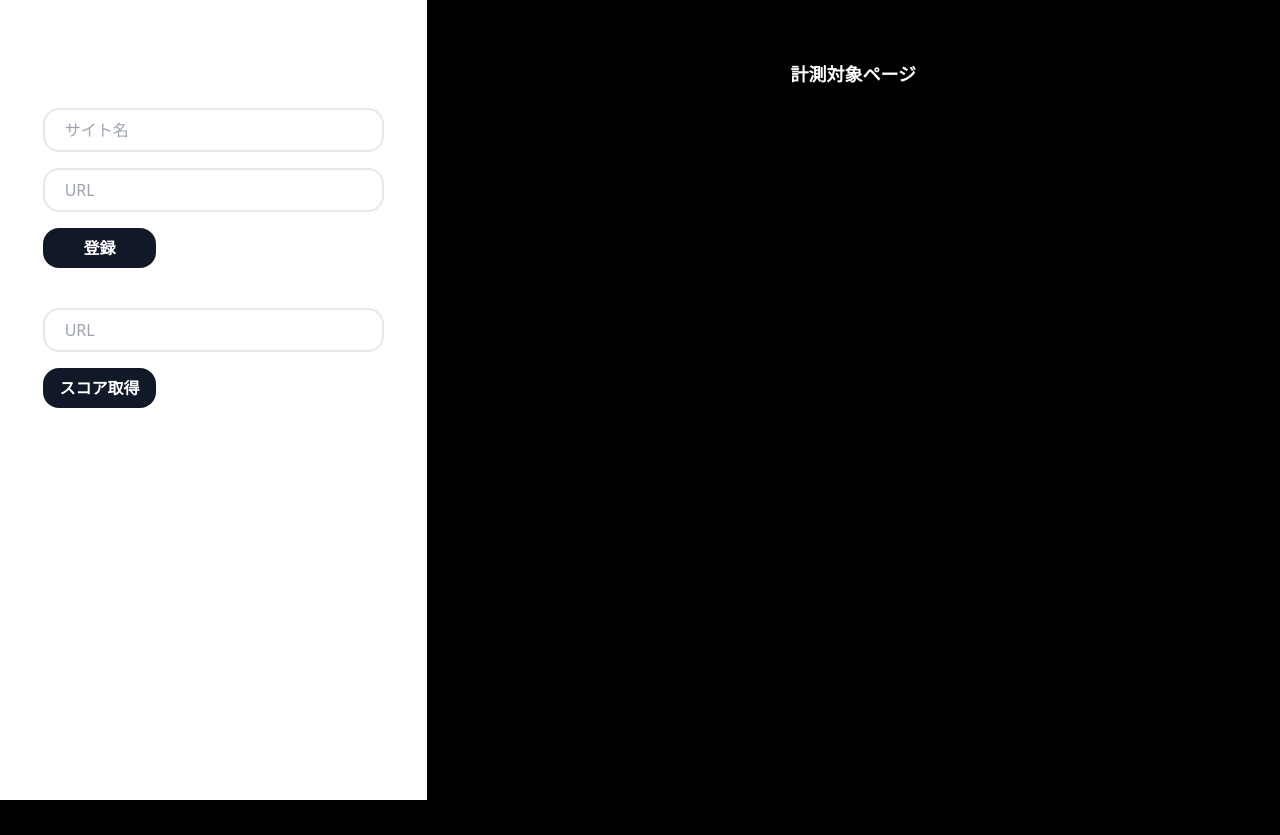
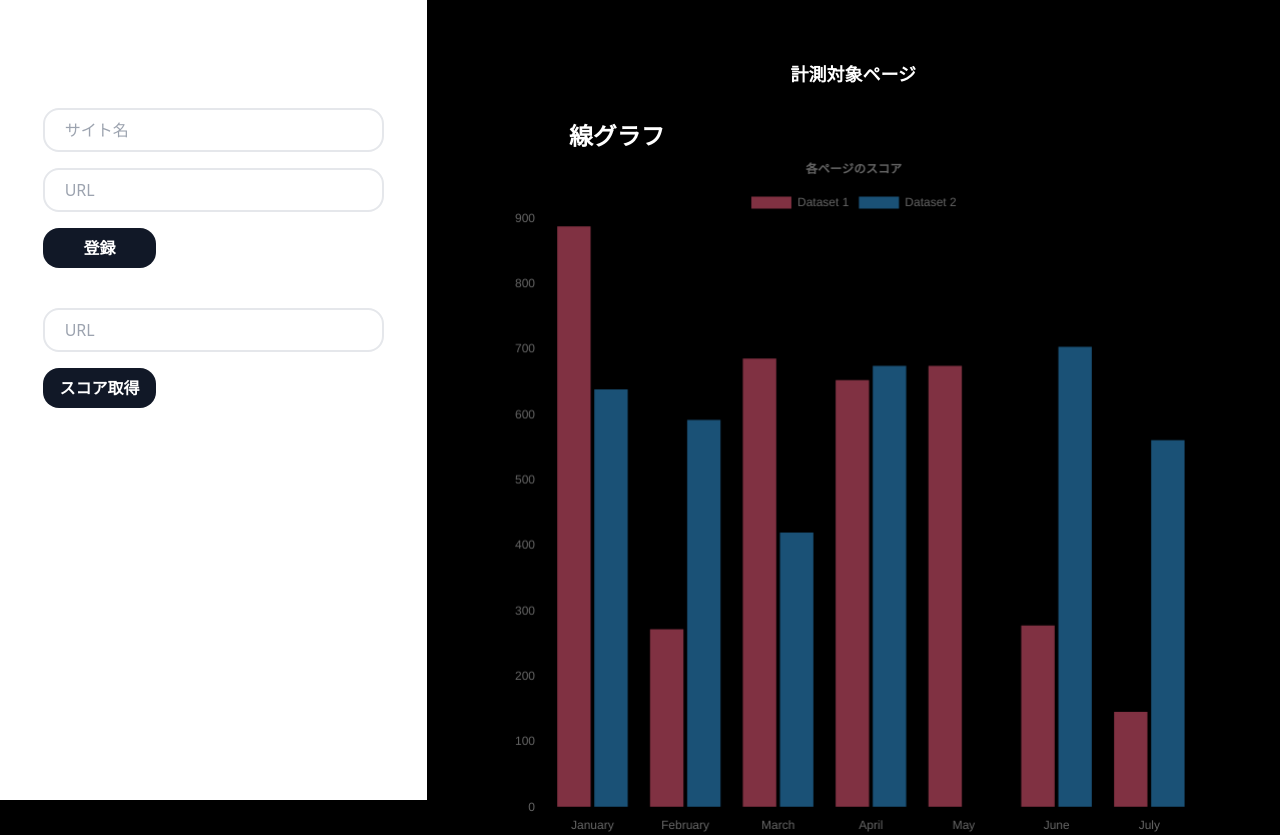
Before and after one commit to ppppppsmash/my-project, a Next.js app: page / in a window 1280 px wide. Before the commit the page ends 800 px from the top, so only its background shows below. Built offline with nearby package versions, Linux system fonts and the light colour scheme.

Commit message:
add:react-chartjs-2のlibをインストール、fakerでダミーデータを取得

```diff
--- a/app/page.tsx
+++ b/app/page.tsx
@@ -2,6 +2,26 @@
 import Image from 'next/image'
 import { Inter } from 'next/font/google'
 import { SetStateAction, useState } from 'react'
+import {
+  Chart as ChartJS,
+  CategoryScale,
+  LinearScale,
+  BarElement,
+  Title,
+  Tooltip,
+  Legend,
+} from 'chart.js';
+import { Bar } from 'react-chartjs-2'
+import { faker } from '@faker-js/faker'
+
+ChartJS.register(
+  CategoryScale,
+  LinearScale,
+  BarElement,
+  Title,
+  Tooltip,
+  Legend
+);
 
 export default function Home() {
   interface pageList {
@@ -58,6 +78,35 @@ export default function Home() {
   }
 
 
+  const options = {
+    responsive: true,
+    plugins: {
+      legend: {
+        position: 'top' as const,
+      },
+      title: {
+        display: true,
+        text: '各ページのスコア',
+      },
+    },
+  }
+
+  const labels = ['January', 'February', 'March', 'April', 'May', 'June', 'July']
+  const graphData = {
+    labels,
+    datasets: [
+      {
+        label: 'Dataset 1',
+        data: labels.map(() => faker.datatype.number({ min: 0, max: 1000 })),
+        backgroundColor: 'rgba(255, 99, 132, 0.5)',
+      },
+      {
+        label: 'Dataset 2',
+        data: labels.map(() => faker.datatype.number({ min: 0, max: 1000 })),
+        backgroundColor: 'rgba(53, 162, 235, 0.5)',
+      },
+    ],
+  }
 
   return (
 
@@ -109,6 +158,15 @@ export default function Home() {
             </table>
           </div>
           ))}
+
+          <h3 className='text-2xl font-bold mx-auto w-5/6 mt-8'>線グラフ</h3>
+          <Bar
+            height={300}
+            width={300}
+            data={graphData}
+            options={options}
+            id='chart-key'
+          />
         </div>
       </div>
     </div>
--- a/package.json
+++ b/package.json
@@ -20,8 +20,12 @@
     "postcss": "8.4.21",
     "psi": "^4.1.0",
     "react": "18.2.0",
+    "react-chartjs-2": "^5.2.0",
     "react-dom": "18.2.0",
     "tailwindcss": "3.3.1",
     "typescript": "5.0.4"
+  },
+  "devDependencies": {
+    "@faker-js/faker": "^7.6.0"
   }
 }
```
Also changed, not shown: 1 other file (tests, documents, lock files or other folders).
